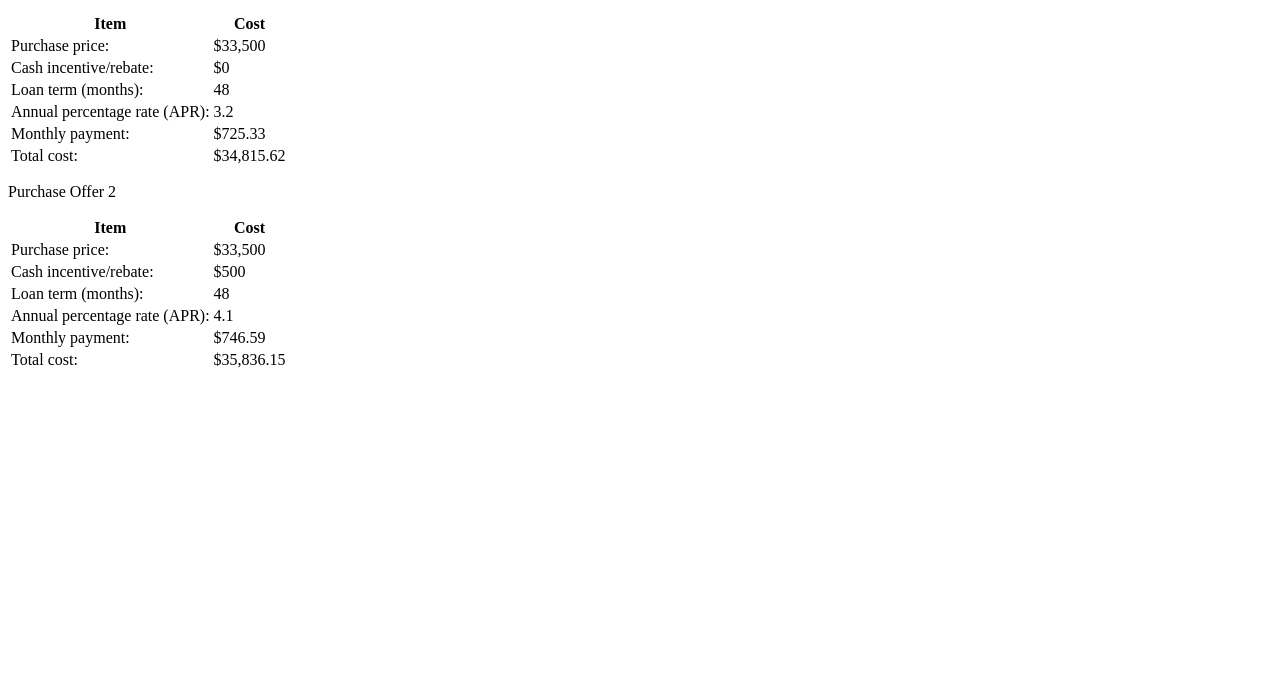
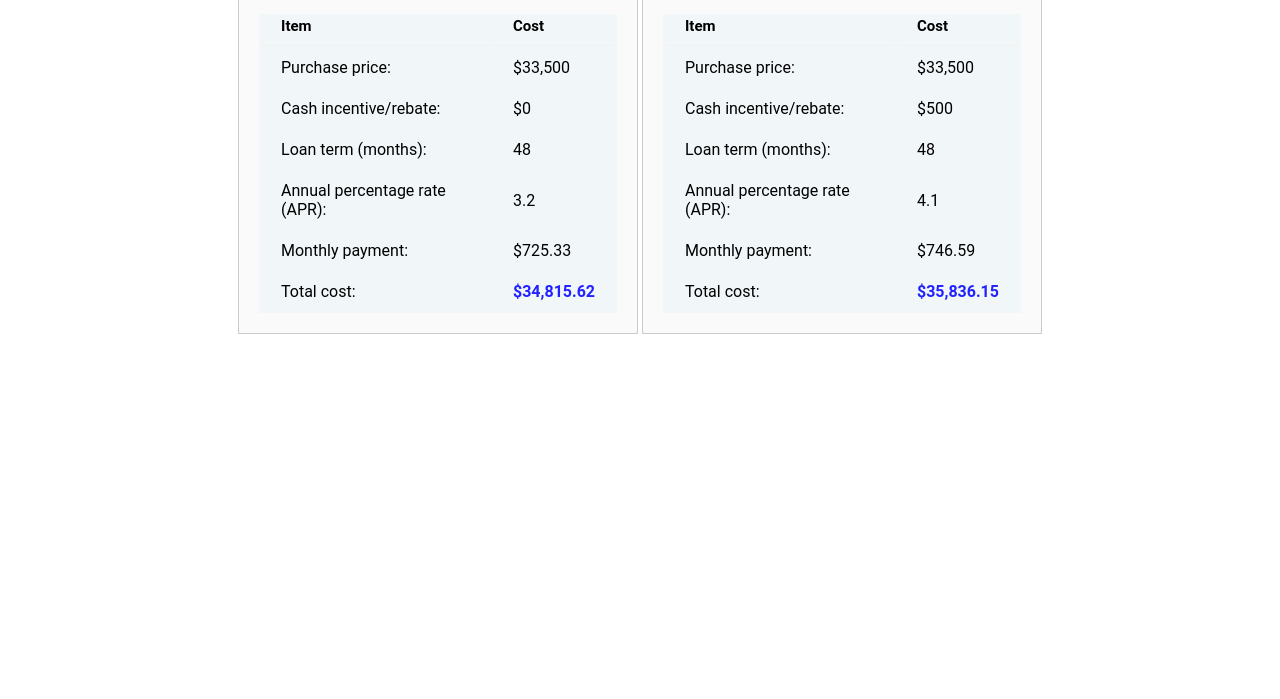
Before and after one commit to pesto-students/p11-venkata-devwithsmile, a plain HTML site: page Week-2/session-5/auto-loan/index.html in a window 1280 px wide. Shown: the part 101-800 px from the top of the page. Drawn offline with Linux system fonts and the light colour scheme; files that its build step writes are made by us from their sources.

Commit message:
auto Loan assignment

```diff
--- a/Week-2/session-5/auto-loan/index.html
+++ b/Week-2/session-5/auto-loan/index.html
@@ -3,7 +3,7 @@
 <head>
    <meta charset="UTF-8">
    <title>Auto Purchase Offer and Loan Comparison</title>
-   <link href="style.css" rel="stylesheet">
+   <link href="styles.css" rel="stylesheet">
 </head>
 <body>
 	<div class="container">
--- a/Week-2/session-5/auto-loan/styles.css
+++ b/Week-2/session-5/auto-loan/styles.css
@@ -0,0 +1,67 @@
+*{
+    font-family:'Roboto', Helvetica, sans-serif;
+}
+
+
+table{
+    background-color: #F1F6F9;
+}
+
+th{
+    font-size: 15px;
+    text-align: left;
+    border-bottom:1px solid #f1f1f1 ;
+    padding-left: 20px;
+    padding-bottom: 10px;
+}
+
+td{
+padding: 10px 20px;
+text-align: left;
+}
+
+h1{
+    text-align: center;
+    font-size:large;
+}
+
+
+
+
+td:nth-child(2n){
+   margin-left: 10px;
+}
+
+
+
+
+.container{
+    text-align: center;
+}
+.offer{
+    display: inline-block;
+    width: 400px;
+
+}
+.offerContents{
+
+    border: 1px solid #cccccc;
+    padding: 20px;
+    background-color: #fafafa;
+
+}
+
+
+.offerTitle{
+
+    background-color: #6C9BCF;
+    text-align: center;
+    color: aliceblue;
+    font-weight: 14px;
+    padding: 15px;
+}
+
+.finalValue{
+    font-weight: bold;
+    color:#2222ff
+}
```
